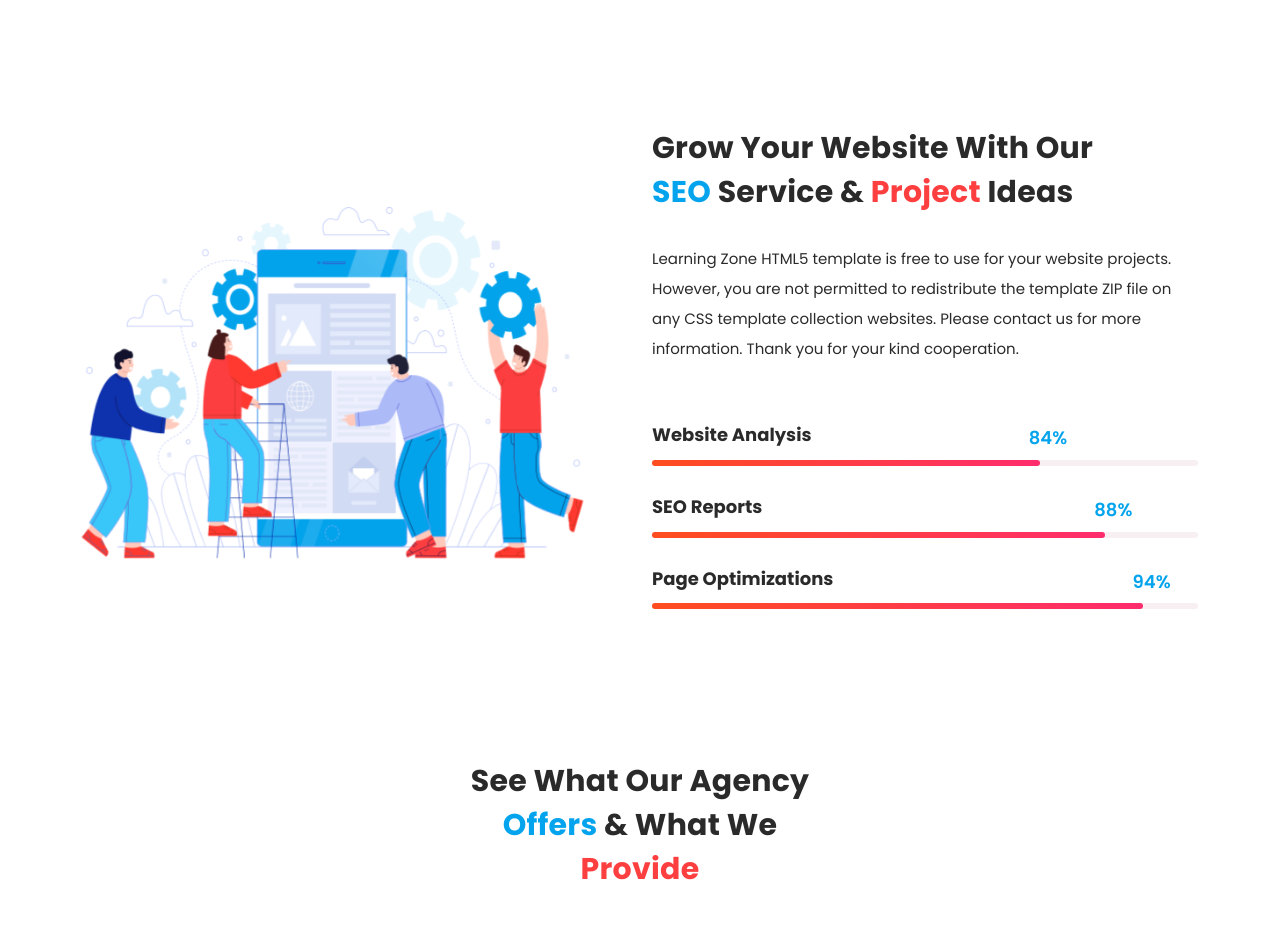
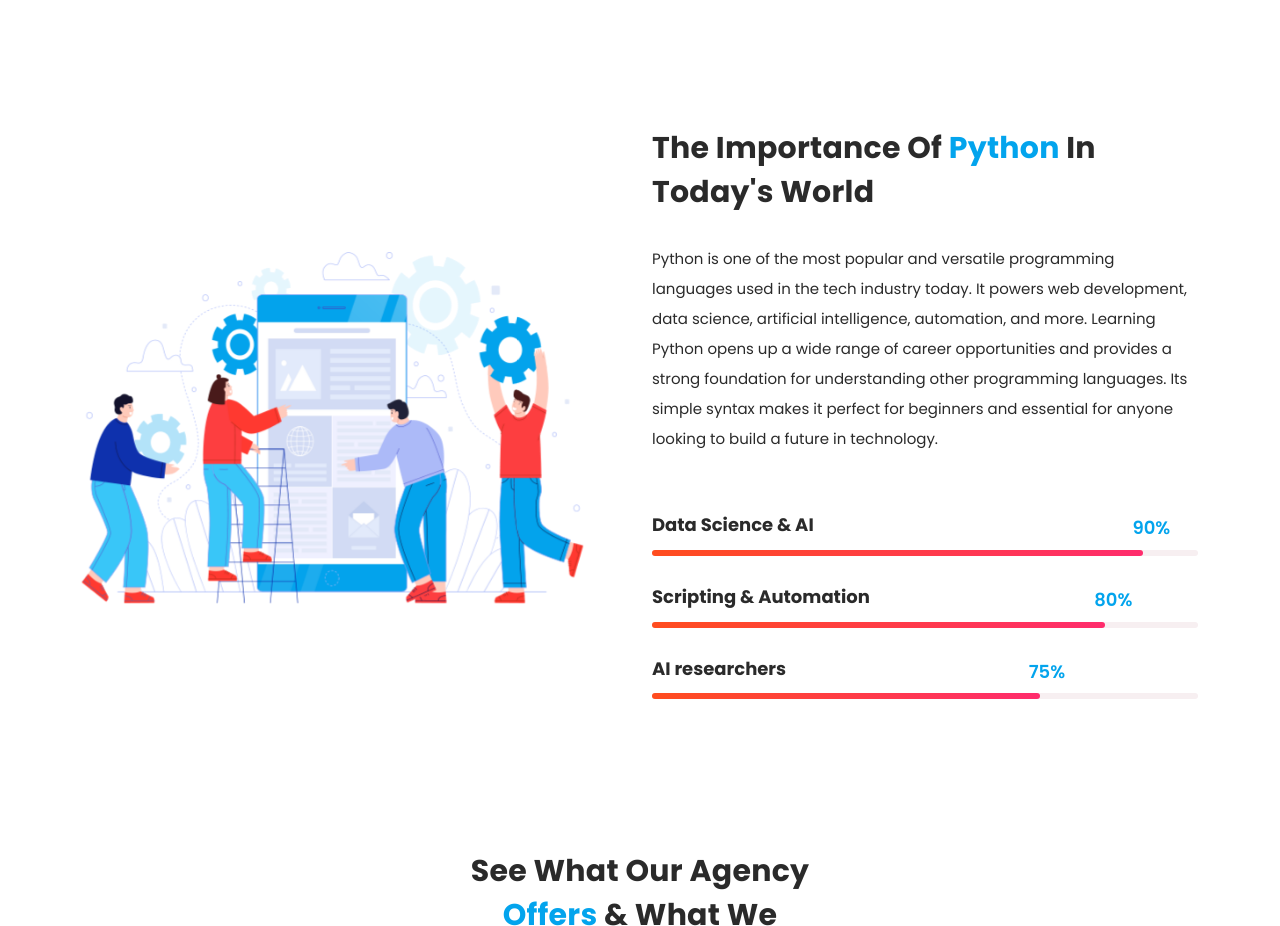
Before and after one commit to santhosh-vavilala/learning-zone, a plain HTML site: page index.html in a window 1280 px wide. Shown: the part 1640-2566 px from the top of the page. Drawn offline with Linux system fonts and the light colour scheme.

Commit message:
changes for metrics

```diff
--- a/index.html
+++ b/index.html
@@ -188,32 +188,34 @@ https://templatemo.com/tm-562-space-dynamic
         </div>
         <div class="col-lg-6 wow fadeInRight" data-wow-duration="1s" data-wow-delay="0.2s">
           <div class="section-heading">
-            <h2>Grow your website with our <em>SEO</em> service &amp; <span>Project</span> Ideas</h2>
-            <p>Learning Zone HTML5 template is free to use for your website projects. However, you are not permitted to
-              redistribute the template ZIP file on any CSS template collection websites. Please contact us for more
-              information. Thank you for your kind cooperation.</p>
+            <h2>The Importance of <em>Python</em> in Today's World</h2>
+            <p>Python is one of the most popular and versatile programming languages used in the tech industry today. It
+              powers web development, data science, artificial intelligence, automation, and more. Learning Python opens
+              up a wide range of career opportunities and provides a strong foundation for understanding other
+              programming languages. Its simple syntax makes it perfect for beginners and essential for anyone looking
+              to build a future in technology.</p>
           </div>
           <div class="row">
             <div class="col-lg-12">
-              <div class="first-bar progress-skill-bar">
-                <h4>Website Analysis</h4>
-                <span>84%</span>
+              <div class="third-bar progress-skill-bar">
+                <h4>Data Science & AI</h4>
+                <span>90%</span>
                 <div class="filled-bar"></div>
                 <div class="full-bar"></div>
               </div>
             </div>
             <div class="col-lg-12">
               <div class="second-bar progress-skill-bar">
-                <h4>SEO Reports</h4>
-                <span>88%</span>
+                <h4>Scripting & Automation</h4>
+                <span>80%</span>
                 <div class="filled-bar"></div>
                 <div class="full-bar"></div>
               </div>
             </div>
             <div class="col-lg-12">
-              <div class="third-bar progress-skill-bar">
-                <h4>Page Optimizations</h4>
-                <span>94%</span>
+              <div class="first-bar  progress-skill-bar">
+                <h4>AI researchers</h4>
+                <span>75%</span>
                 <div class="filled-bar"></div>
                 <div class="full-bar"></div>
               </div>
```
